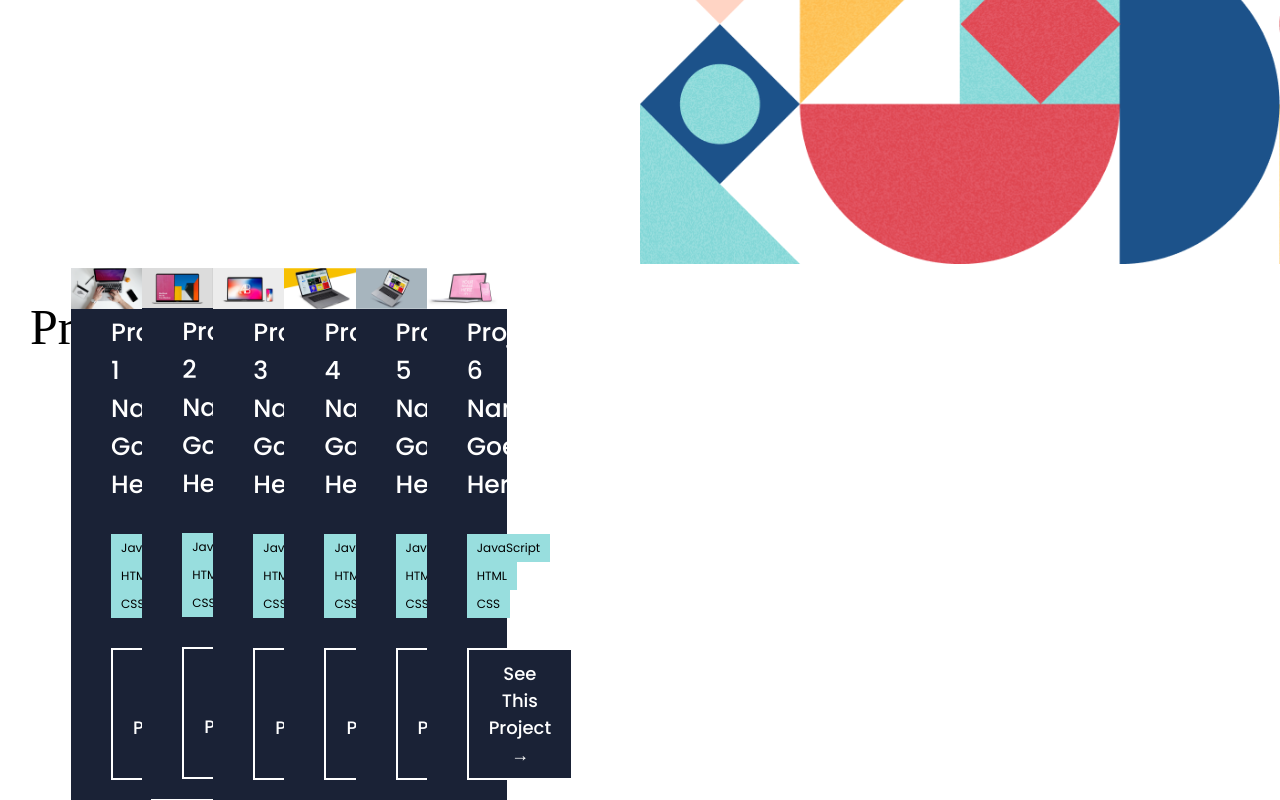
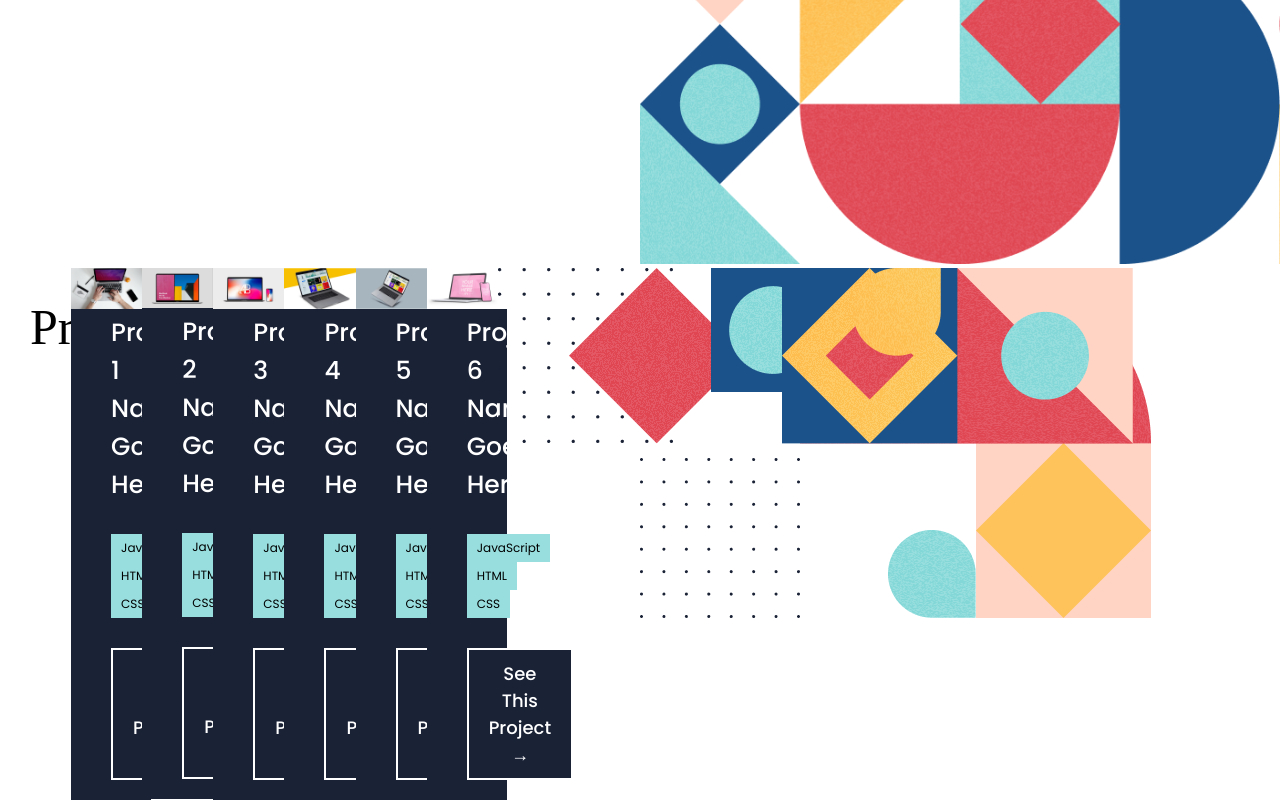
Before and after one commit to emyrue/my_portfolio, a React (Create React App) app: page / in a window 1280 px wide. Shown: the part 611-1411 px from the top of the page. Built offline with nearby package versions, Linux system fonts and the light colour scheme; a web font is replaced by a local one.

Commit message:
Added images to project section

```diff
--- a/src/pages/Projects.js
+++ b/src/pages/Projects.js
@@ -4,6 +4,12 @@ import screenshot3 from '../images/screenshots/computer-image3.png';
 import screenshot4 from '../images/screenshots/computer-image4.png';
 import screenshot5 from '../images/screenshots/computer-image5.png';
 import screenshot6 from '../images/screenshots/computer-image6.png';
+import dots from '../images/dots.png';
+import diamond from '../images/diamond.png';
+import semicircle from '../images/semicircle.png';
+import shapes from '../images/shapes.png';
+import twosquares from '../images/twosquares.png';
+import yellowtear from '../images/yellowtear.png';
 import '../style/projects.css';
 
 function Projects() {
@@ -76,6 +82,12 @@ function Projects() {
           </div>
         );
       })}
+      <img alt="dots" src={dots} />
+      <img alt="diamond" src={diamond} />
+      <img alt="semicircle" src={semicircle} />
+      <img alt="shapes" src={shapes} />
+      <img alt="twosquares" src={twosquares} />
+      <img alt="yellowtear" src={yellowtear} />
     </section>
   );
 }
```
Also changed, not shown: src/images/yellowtear.png (renamed from src/images/yelllowtear.png).
